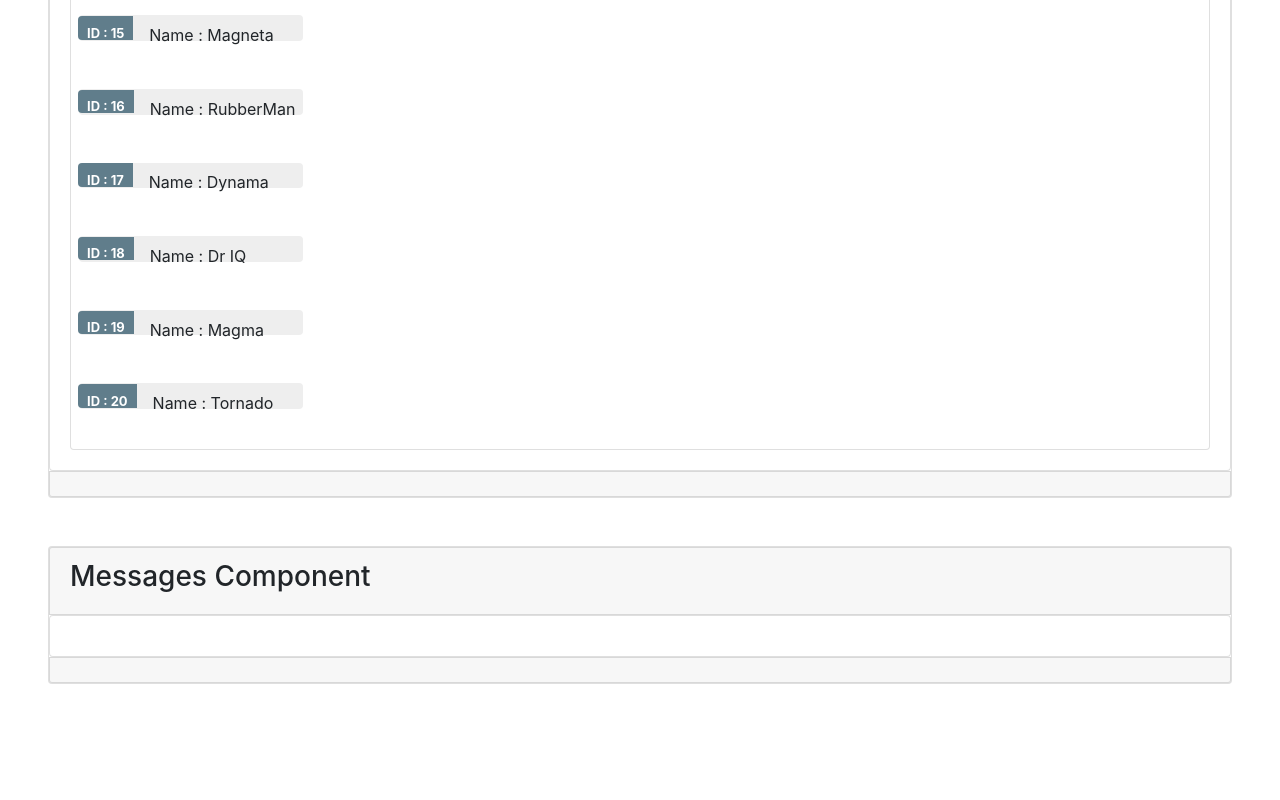
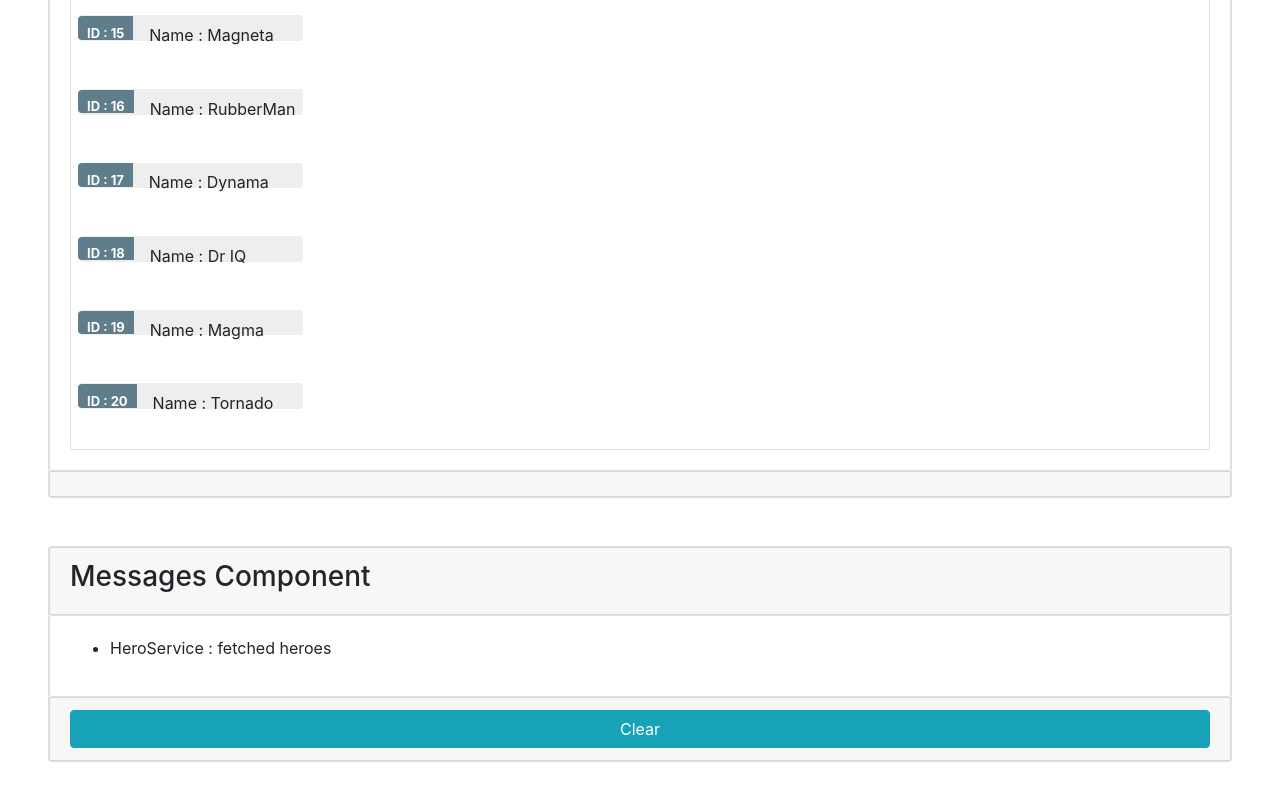
Before and after one commit to code2shank/Hero6, an Angular app in the folder HeroApp/ClientApp/: page / in a window 1280 px wide. Shown: the part 552-1352 px from the top of the page. Before the commit the page ends 1284 px from the top, so only its background shows below. Built offline with nearby package versions, Linux system fonts and the light colour scheme.

Commit message:
messages component implements message service

```diff
--- a/HeroApp/ClientApp/src/app/messages/messages.component.html
+++ b/HeroApp/ClientApp/src/app/messages/messages.component.html
@@ -1,12 +1,15 @@
-<div class="card card-header">
+<div class="card card-header" *ngIf="messageService.messages.length">
   <h3>Messages Component</h3>
 </div>
 
 <div class="card card-body">
-
-
+  <ul *ngFor="let message of messageService.messages">
+    <li>
+      {{message}}
+    </li>
+  </ul>
 </div>
 
 <div class="card card-footer">
-
+  <button class="btn btn-info" (click)="messageService.clear()">Clear</button>
 </div>
```
Also changed, not shown: HeroApp/ClientApp/src/app/messages/messages.component.ts (+6 -3 lines).
